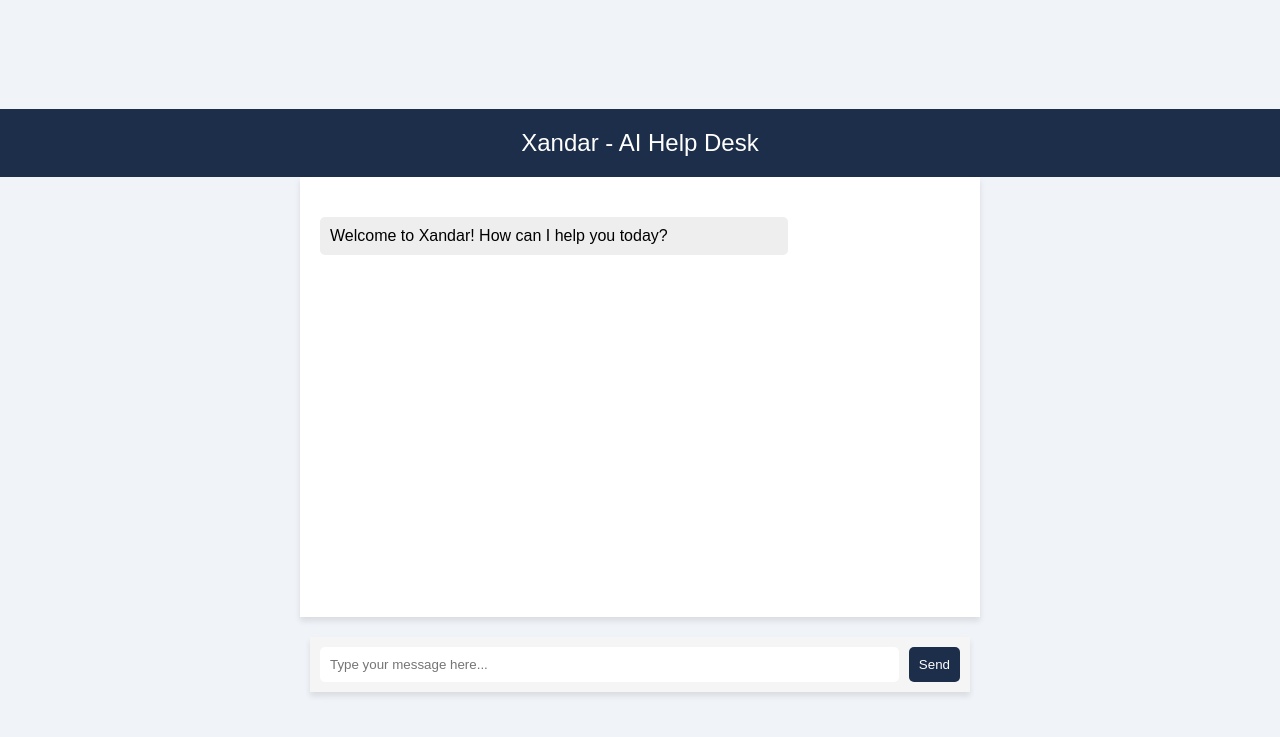
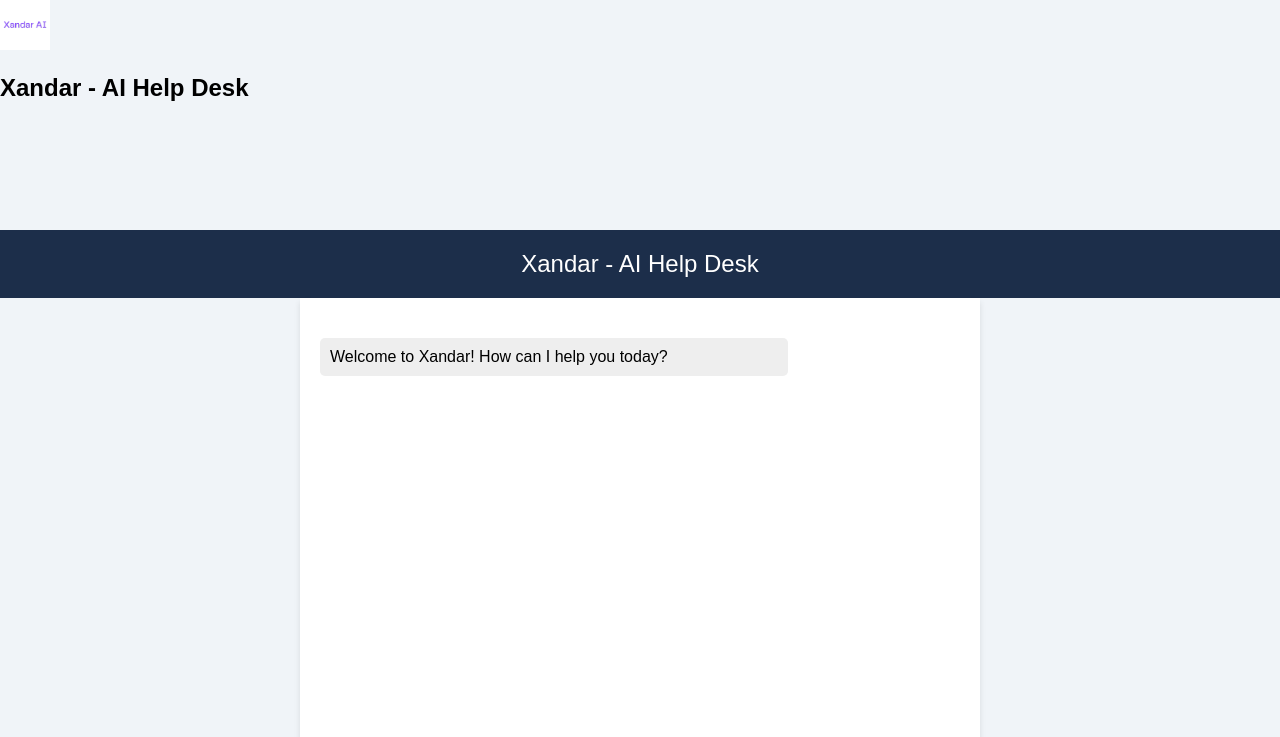
Before and after one commit to AlexjComeau/Xandar, a Flask app: page / in a window 1280 px wide. Shown: the top 737 px of the page. Before the commit the page ends 696 px from the top, so only its background shows below. Run offline with Flask 3, Linux system fonts and the light colour scheme.

Commit message:
Commit message

```diff
--- a/app.py
+++ b/app.py
@@ -11,7 +11,7 @@ def index():
 @app.route("/chat", methods=["POST"])
 def chat():
     message = request.json["message"]
-    prompt = f"Edith, the helpful AI assistant: {message}"
+    prompt = f"Xandar, the helpful AI assistant: {message}"
     response = openai.Completion.create(
         engine="text-davinci-002",
         prompt=prompt,
--- a/templates/index.html
+++ b/templates/index.html
@@ -95,6 +95,10 @@
     </style>
 </head>
 <body>
+    <div id="chat-header">
+        <img src="{{ url_for('static', filename='logo.png') }}" alt="Xandar Logo" width="50">
+        <h2>Xandar - AI Help Desk</h2>
+    </div>
     <div id="container">
         <div id="header">
             Xandar - AI Help Desk
```
Also changed, not shown: Static/logo.png (renamed from Static/Xandar.png).
